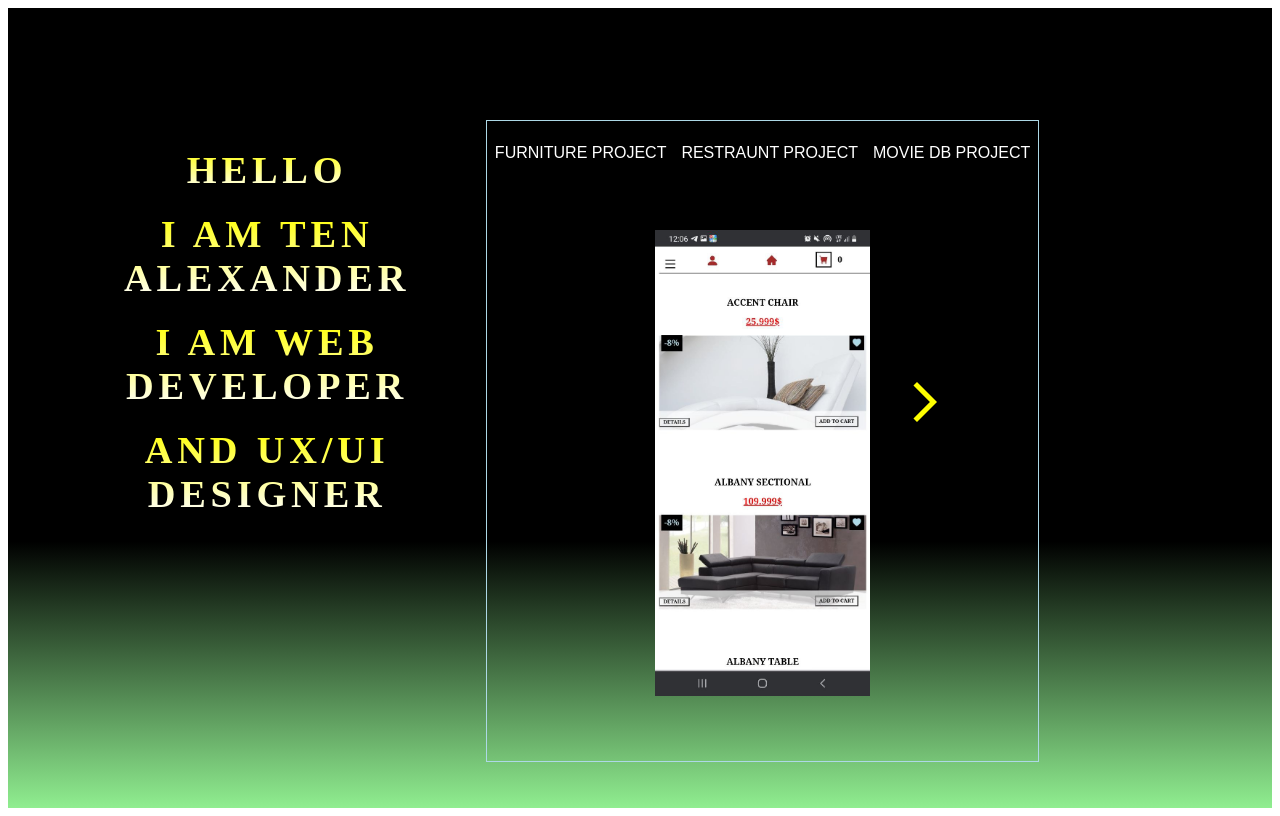
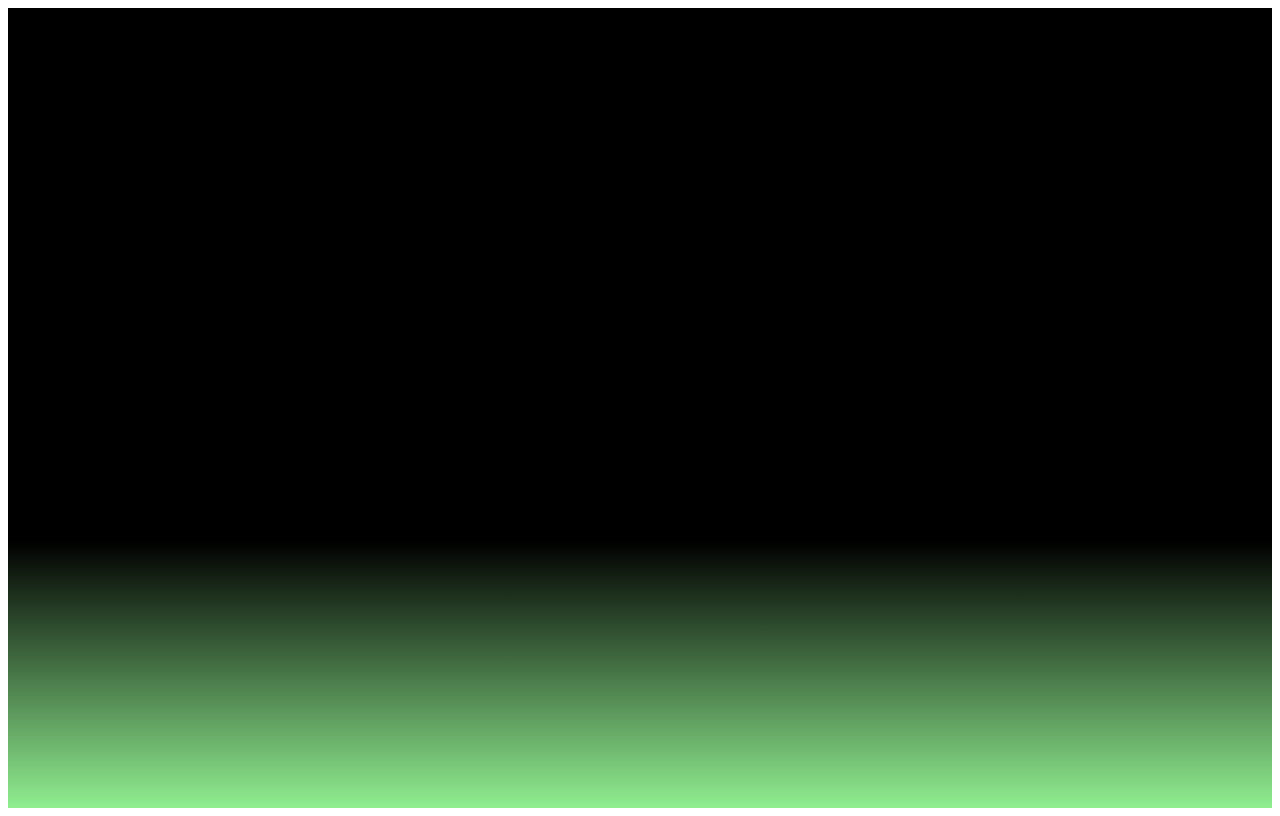
Before and after one commit to sashaTen/Portfolio, a React (Create React App) app: page / in a window 1280 px wide. Built offline with nearby package versions, Linux system fonts and the light colour scheme; a web font is replaced by a local one.

Commit message:
created  rotation component

```diff
--- a/src/App.js
+++ b/src/App.js
@@ -6,13 +6,7 @@ import AboutMe from "./components/about";
 import MySkills from "./components/skills";
 import Projects from "./components/expirience";
 function App() {
-  return (
-    <div className="App">
-      <JobTitles />
-
-      <Projects />
-    </div>
-  );
+  return <div className="App"></div>;
 }
 
 export default App;
--- a/src/index.css
+++ b/src/index.css
@@ -172,6 +172,12 @@
   background: lightgreen;
   color: black;
 }
+.rotate {
+  transition: 1s;
+}
+.rotate:hover {
+  transform: rotateY(180deg);
+}
 @media screen and (max-width: 680px) {
   .App {
     padding: 5%;
```
Also changed, not shown: src/components/rotations.js (added).
